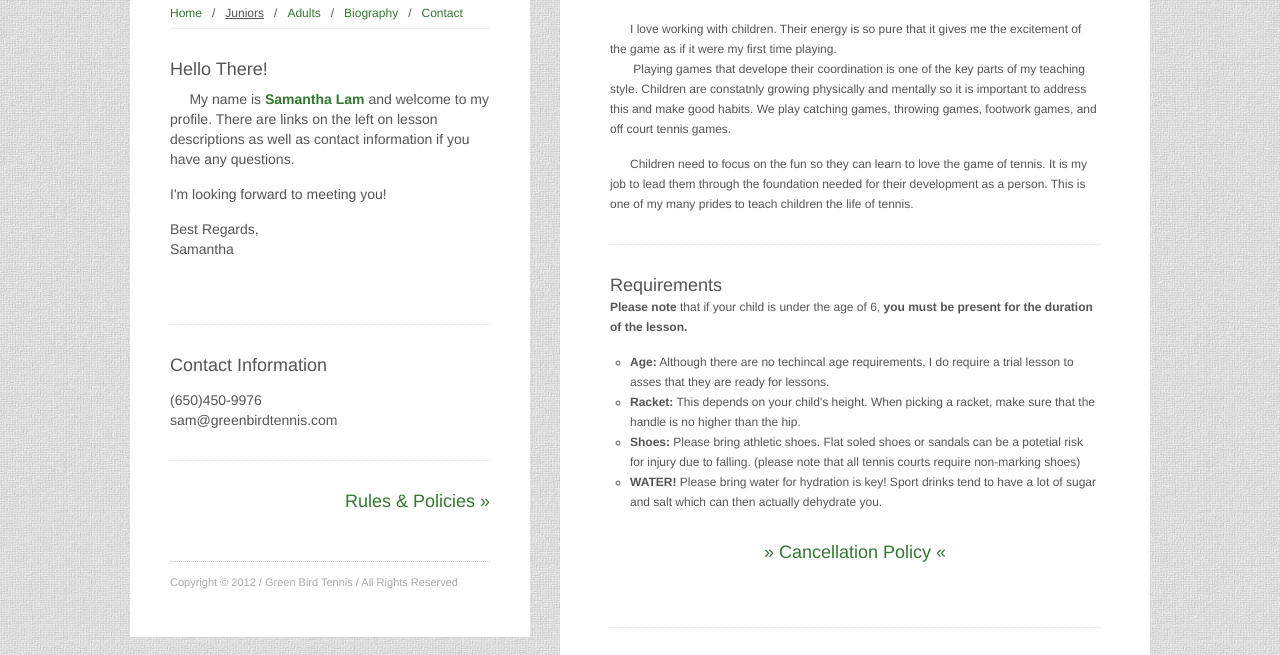
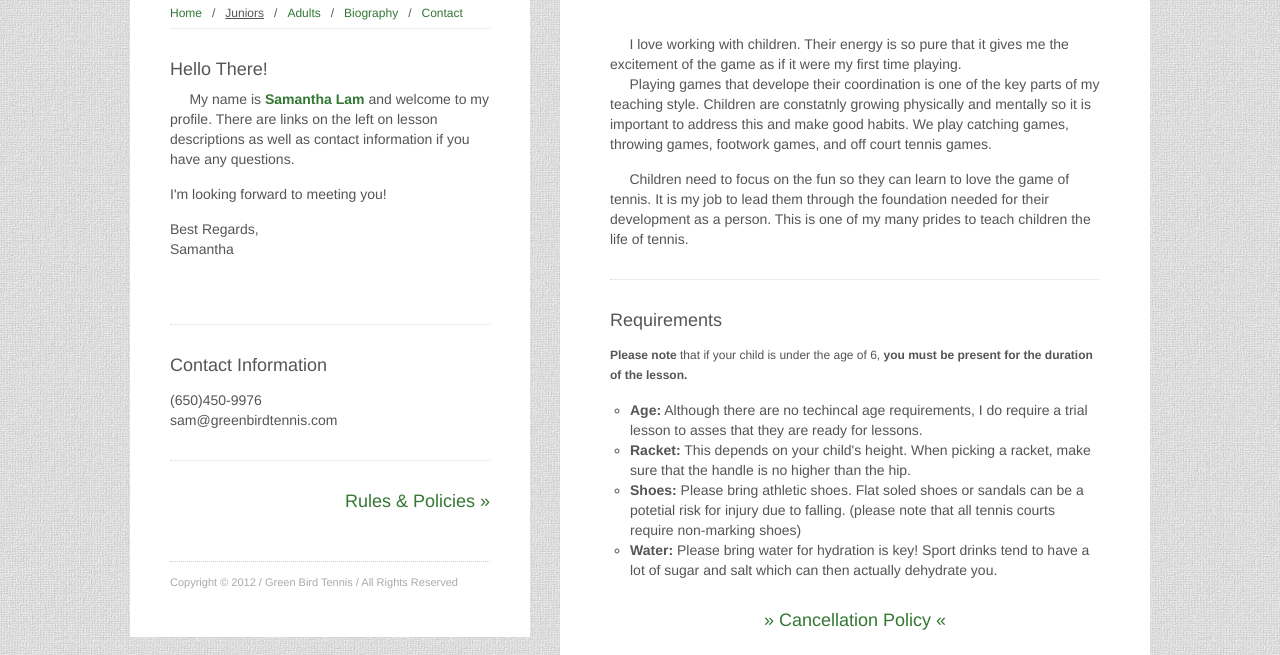
Before and after one commit to greenbirdtennis/green_bird, a plain HTML site: page public/junior.html in a window 1280 px wide. Shown: the part 123-778 px from the top of the page. Drawn offline with Linux system fonts and the light colour scheme.

Commit message:
changed the indents on junior page as well as add a paragraph indent after requirements

```diff
--- a/public/junior.html
+++ b/public/junior.html
@@ -72,12 +72,12 @@
 
 					<h3 class="article-title">Junior Development</h3><br>
 
-					<p>&nbsp;&nbsp;&nbsp;&nbsp;&nbsp;&nbsp;I love working with children. Their energy is so pure that it gives me the excitement of the game as if it were my first time playing.
-					<br>&nbsp;&nbsp;&nbsp;&nbsp;&nbsp;&nbsp; Playing games that develope their coordination is one of the key parts of
+					<h5><p>&nbsp;&nbsp;&nbsp;&nbsp;  I love working with children. Their energy is so pure that it gives me the excitement of the game as if it were my first time playing.
+					<br>&nbsp;&nbsp;&nbsp;&nbsp;  Playing games that develope their coordination is one of the key parts of
 					my teaching style. Children are constatnly growing physically and mentally so it is important to address this and make good habits. We play catching
 					games, throwing games, footwork games, and off court tennis games.</p>
-					<p>&nbsp;&nbsp;&nbsp;&nbsp;&nbsp;&nbsp;Children need to focus on the fun so they can learn to love the game of tennis. It is my job to lead them
-					through the foundation needed for their development as a person. This is one of my many prides to teach children the life of tennis.</p>
+					<p>&nbsp;&nbsp;&nbsp;&nbsp;  Children need to focus on the fun so they can learn to love the game of tennis. It is my job to lead them
+					through the foundation needed for their development as a person. This is one of my many prides to teach children the life of tennis.</h5></p>
 
 				</div><!--end article-->
 
@@ -85,17 +85,17 @@
 
 
 					<h3 class="article-title">Requirements</h3>
-
+					<p></p>
 					<b>Please note</b> that if your child is under the age of 6, <b>you must be present for the duration of the lesson.</b>
 
 		<style> ol { list-style-type: circle; } </style>
-				<ol>
+				<ol><h5>
 					<li><b>Age:</b> Although there are no techincal age requirements, I do require a trial lesson to asses that they are ready for lessons. </li>
 					<li><b>Racket:</b> This depends on your child's height. When picking a racket, make sure that the handle is no higher than the hip.</li>
 					<li><b>Shoes:</b> Please bring athletic shoes. Flat soled shoes or sandals can be a potetial risk for injury due to falling.
 					(please note that all tennis courts require non-marking shoes)</li>
-					<li><b>WATER!</b> Please bring water for hydration is key! Sport drinks tend to have a lot of sugar and salt which can then actually dehydrate you.</li>
-				</ol>
+					<li><b>Water:</b> Please bring water for hydration is key! Sport drinks tend to have a lot of sugar and salt which can then actually dehydrate you.</li>
+				</h5></ol>
 
 					<center><h3><a href=policy.html>&raquo; Cancellation Policy &laquo;</a></h3><br></center>
 
@@ -103,7 +103,7 @@
 
 					<img class="author-img"; src="images/10under.jpg">
 
-						<h5>&nbsp; &nbsp; &nbsp; &nbsp; I use the 10 and Under tennis balls. These balls are slowed down and bounce at the height of children
+						<h5>&nbsp; &nbsp; &nbsp;  I use the 10 and Under tennis balls. These balls are slowed down and bounce at the height of children
 						allowing them to bring out their full potential of their game. 10 and Under Tennis follows the same principles
 						of other children sports like t-ball, soccer, and basketball where they have smaller equipment to fit the
 						children playing the sport.</h5>
```
